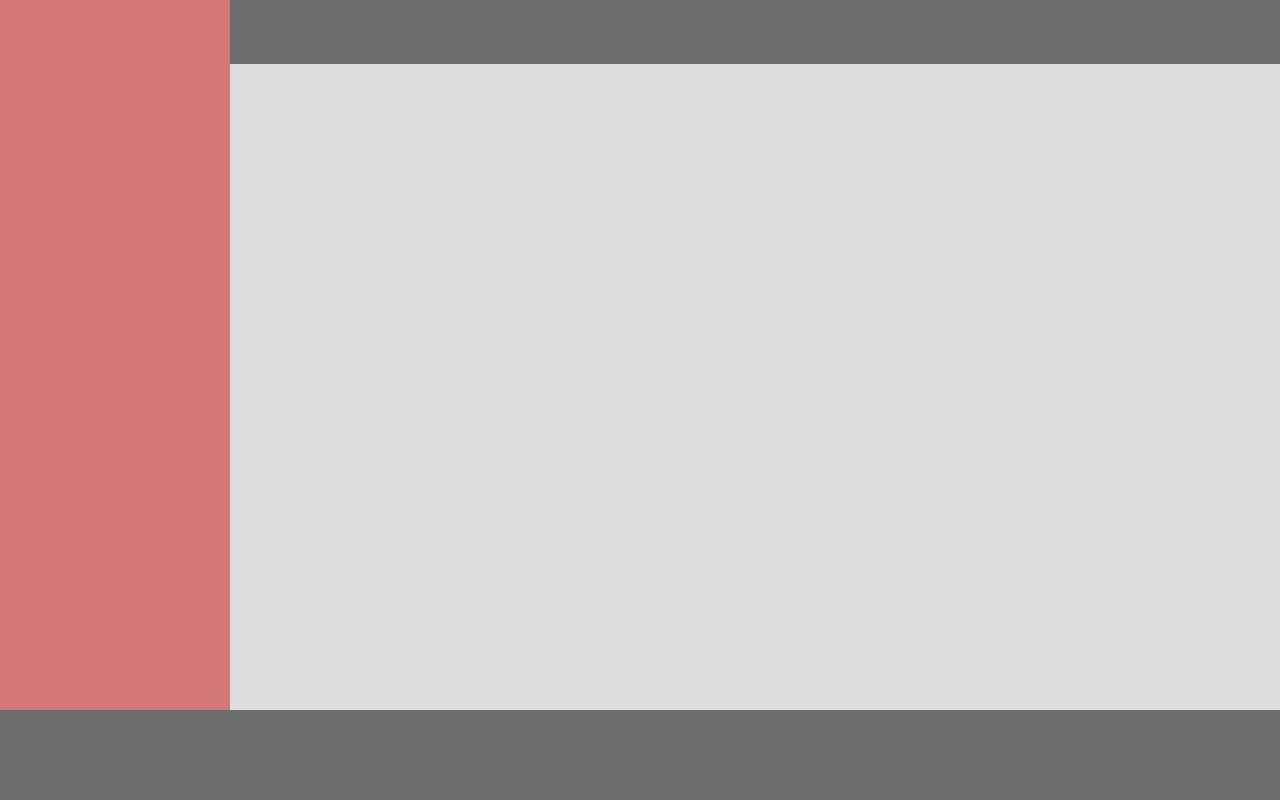
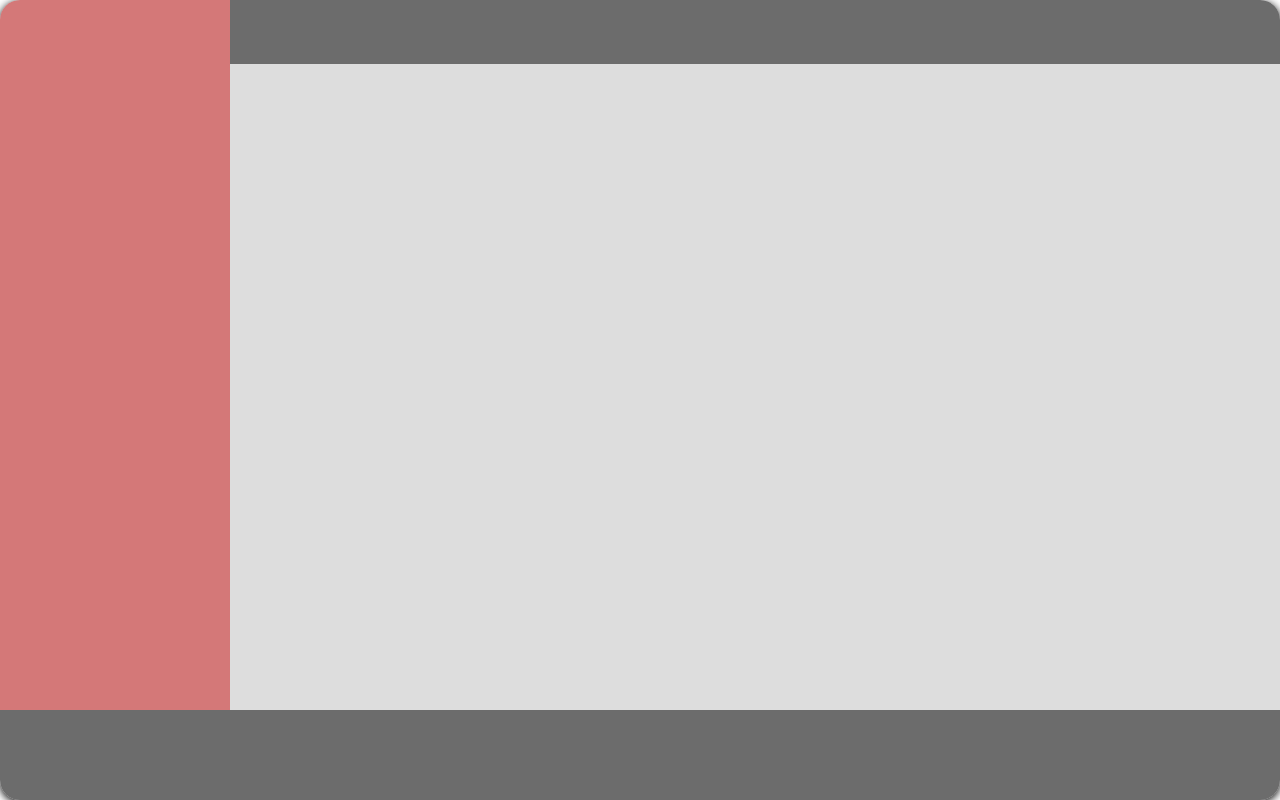
Before and after one commit to Froze2049/cloutify-vue-web-music-player, a Vue app: page / in a window 1280 px wide. Built offline with nearby package versions, Linux system fonts and the light colour scheme.

Commit message:
设置圆角

```diff
--- a/src/components/NavBar/LeftNav.vue
+++ b/src/components/NavBar/LeftNav.vue
@@ -12,5 +12,6 @@ export default {};
   background-color: #d26363d2;
   width: 230px;
   height: 100%;
+  border-radius: 20px 0 0 0;
 }
 </style>
--- a/src/components/NavBar/PlayingBar.vue
+++ b/src/components/NavBar/PlayingBar.vue
@@ -11,5 +11,6 @@ export default {};
   grid-area: now-playing-bar;
   height: 90px;
   background-color: #6c6c6c;
+  border-radius: 0 0px 20px 20px;
 }
 </style>
--- a/src/components/NavBar/TopNav.vue
+++ b/src/components/NavBar/TopNav.vue
@@ -11,5 +11,6 @@ export default {};
   grid-area: top-bar;
   height: 64px;
   background-color: #6c6c6c;
+  border-radius: 0 20px 0 0;
 }
 </style>
--- a/src/components/RootContainer/RootContainer.vue
+++ b/src/components/RootContainer/RootContainer.vue
@@ -36,5 +36,8 @@ export default {
   width: 100%;
   position: relative;
   background-color: #ddd;
+  margin: 0 auto;
+  border-radius: 20px;
+  box-shadow: 0 2px 8px #000000;
 }
 </style>
```
